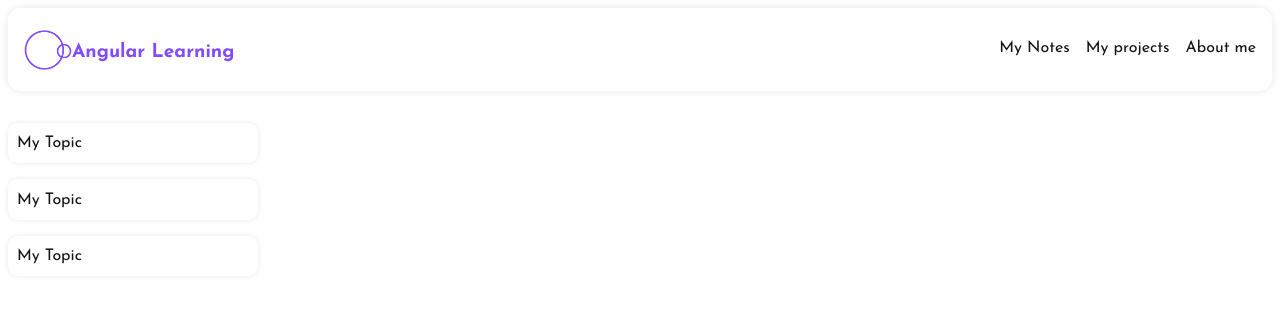
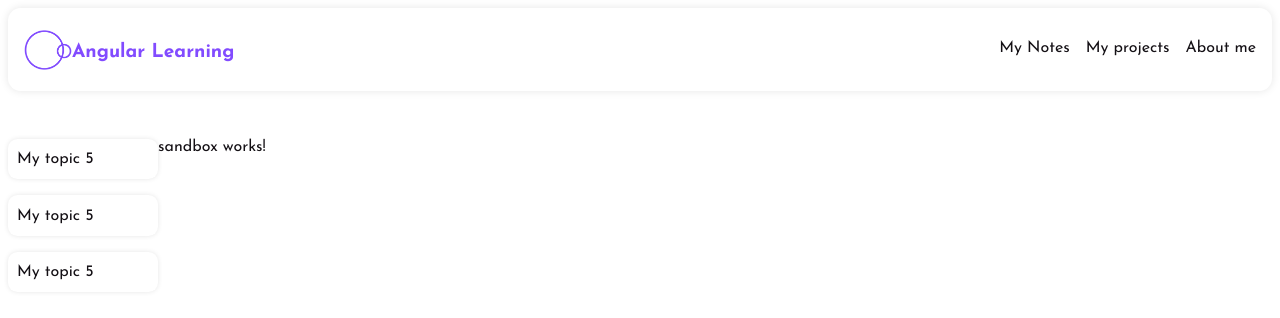
Before and after one commit to code-elias/angular-learning, an Angular app: page / in a window 1280 px wide. Shown: the top 318 px of the page. Built offline with nearby package versions, Linux system fonts and the light colour scheme.

Commit message:
Added Topics

```diff
--- a/src/app/app.component.html
+++ b/src/app/app.component.html
@@ -1,5 +1,9 @@
 <app-header></app-header>
 
 <main>
-  <app-topic-list></app-topic-list>
+  <div class="flex container">
+    <app-topic-list></app-topic-list>
+
+    <app-sandbox></app-sandbox>
+  </div>
 </main>
--- a/src/app/app.component.ts
+++ b/src/app/app.component.ts
@@ -2,10 +2,11 @@ import { Component } from '@angular/core'
 import { RouterOutlet } from '@angular/router'
 import { HeaderComponent } from './header/header/header.component'
 import { TopicListComponent } from './topic-list/topic-list.component'
+import { SandboxComponent } from './sandbox/sandbox.component'
 
 @Component({
   selector: 'app-root',
-  imports: [RouterOutlet, HeaderComponent, TopicListComponent],
+  imports: [RouterOutlet, HeaderComponent, TopicListComponent, SandboxComponent],
   templateUrl: './app.component.html',
   styleUrl: './app.component.scss'
 })
--- /dev/null
+++ b/src/app/mock/topics.ts
@@ -0,0 +1,22 @@
+export const MOCK_TOPICS = [
+  {
+    id: '1',
+    name: 'My topic 1'
+  },
+  {
+    id: '2',
+    name: 'My topic 2'
+  },
+  {
+    id: '3',
+    name: 'My topic 3'
+  },
+  {
+    id: '4',
+    name: 'My topic 4'
+  },
+  {
+    id: '5',
+    name: 'My topic 5'
+  }
+]
--- /dev/null
+++ b/src/app/sandbox/sandbox.component.html
@@ -0,0 +1 @@
+<p>sandbox works!</p>
--- a/src/app/topic/topic.component.html
+++ b/src/app/topic/topic.component.html
@@ -1 +1 @@
-<button class="btn-reset topic-btn small-shadow">My Topic</button>
+<button class="btn-reset topic-btn small-shadow">{{ topic.name }}</button>
--- a/src/app/topic/topic.component.ts
+++ b/src/app/topic/topic.component.ts
@@ -1,4 +1,5 @@
-import { Component } from '@angular/core';
+import { Component } from '@angular/core'
+import { MOCK_TOPICS } from '../mock/topics'
 
 @Component({
   selector: 'app-topic',
@@ -7,5 +8,5 @@ import { Component } from '@angular/core';
   styleUrl: './topic.component.scss'
 })
 export class TopicComponent {
-
+  topic: any = MOCK_TOPICS[4]
 }
```
Also changed, not shown: src/app/sandbox/sandbox.component.ts (added, +11 -0 lines), src/app/sandbox/sandbox.component.scss (added), 1 other file (tests, documents, lock files or other folders).
